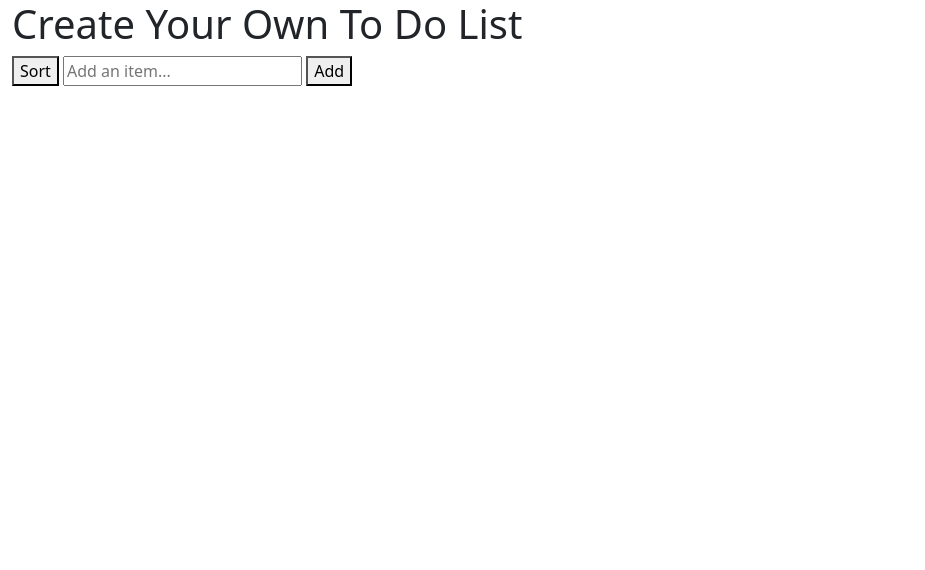
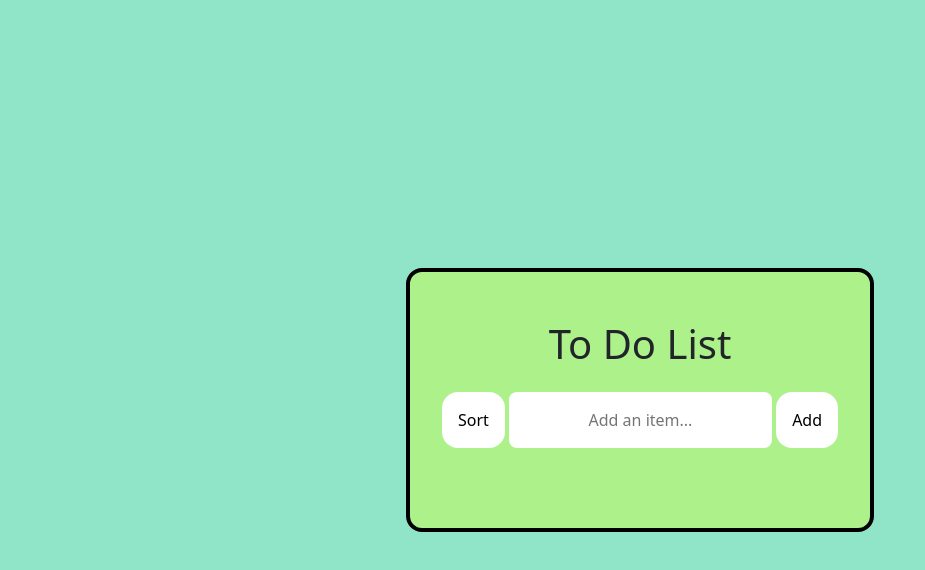
Before and after one commit to Codi-K/to-do-list2.0, a plain HTML site: page index.html in a window 1280 px wide. Shown: the whole page, without its empty margins (0-925 px from the left). Drawn offline with nearby package versions, Linux system fonts and the light colour scheme.

Commit message:
styling to do list

```diff
--- a/css/style.css
+++ b/css/style.css
@@ -0,0 +1,51 @@
+*,
+*::after,
+*::before{
+    padding: 0;
+    margin: 0;
+    box-sizing: border-box;
+}
+
+body{
+    height: 100vh;
+    display: flex;
+    justify-content: center;
+    align-items: center;
+    text-align: center;
+    background-color: rgb(144, 228, 200);
+}
+
+.todo{
+    border: 4px solid black;
+    padding: 2rem;
+    border-radius: 1rem;
+    background-color: rgb(173, 241, 138);
+
+}
+
+button,input{
+    border: none;
+    padding: 1rem;
+    text-align: center;
+}
+
+button{
+    border-radius: 1rem;
+    background-color: white;
+}
+
+button:hover{
+    background-color: rgb(205, 201, 201)
+}
+
+input{
+    border-radius: .5rem;
+}
+
+.heading{
+    padding: 1rem;
+}
+
+.lis{
+    padding: 1rem;
+}
--- a/index.html
+++ b/index.html
@@ -15,9 +15,9 @@
 </head>
 <body>
     <main>
-        <div class="container-fluid">
+        <div class="container-fluid todo">
             <div class="heading">
-                <h1>Create Your Own To Do List</h1>
+                <h1>To Do List</h1>
             </div>
             <div class="blb">
                 <button>Sort</button>
```
